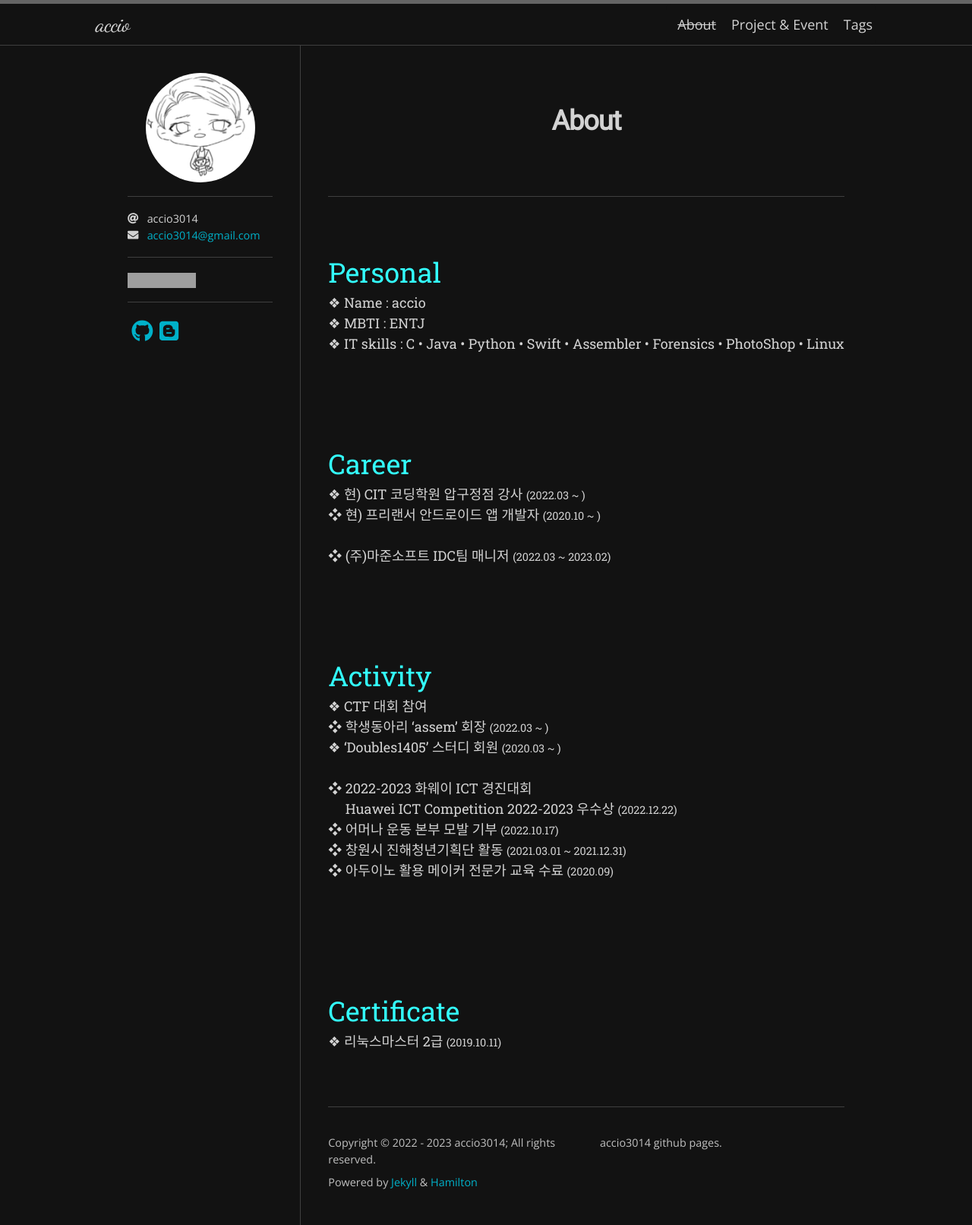
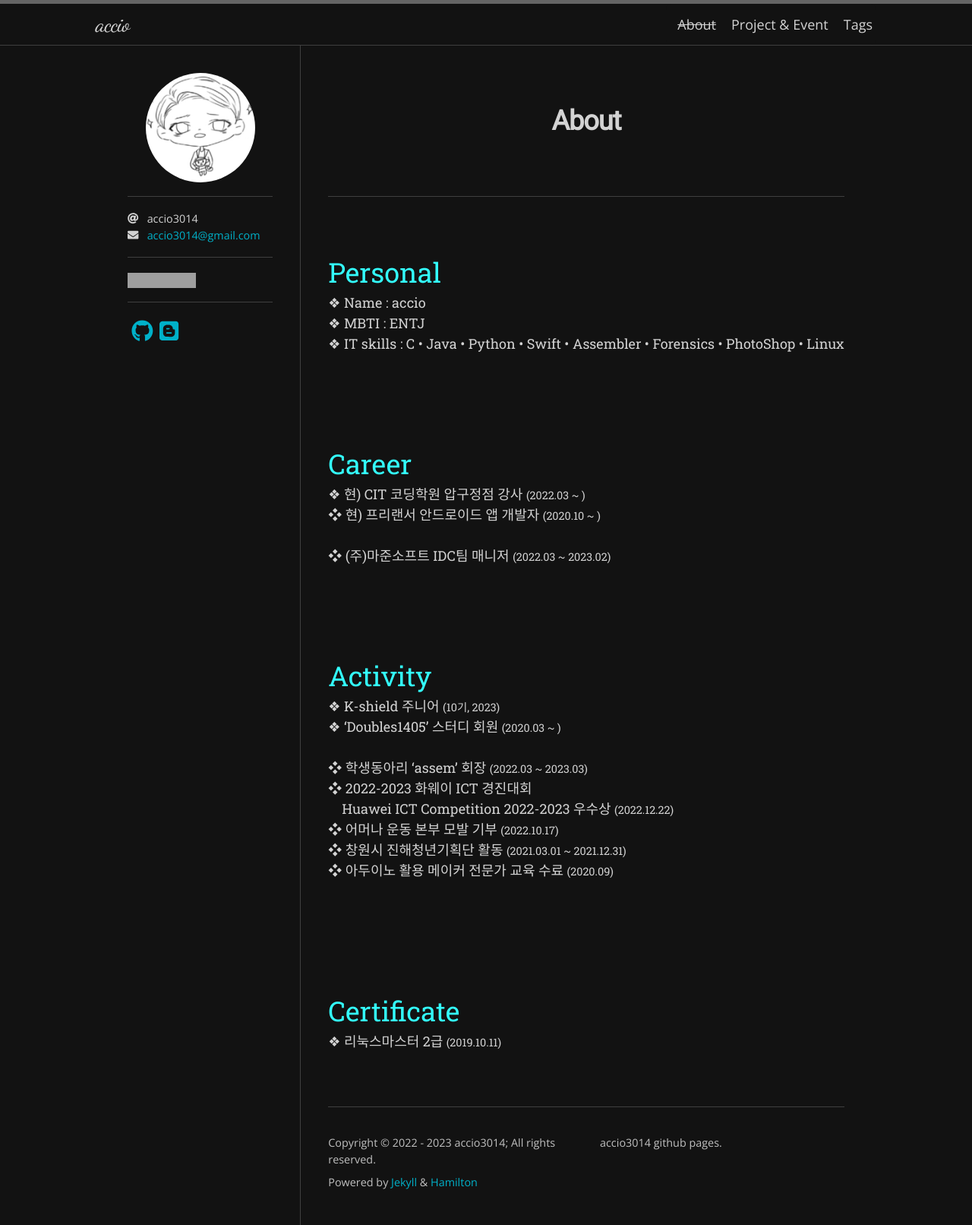
Before and after one commit to accio3014/accio3014.github.io, a Jekyll site: the page built from about.md, in a window 1280 px wide. Shown: the whole page at 76% size. Built offline with Jekyll 4.4.1, drawn with Linux system fonts in a browser that asks for light colours; nearby versions of some CDN libraries; some web fonts are replaced; grey boxes are pictures that could not be loaded.

Commit message:
About Update

```diff
--- a/about.md
+++ b/about.md
@@ -23,12 +23,12 @@ permalink: /about/
 
 <span style="font-size:2em; color:#33FFFF;">Activity</span>
 <br>
-❖  CTF 대회 참여 <br />
-❖  학생동아리 ‘assem’ 회장 <span style="font-size:0.8em;">(2022.03 ~ )</span>    <br />
+❖  K-shield 주니어 <span style="font-size:0.8em;">(10기, 2023)</span>    <br />
 ❖  ‘Doubles1405’ 스터디 회원 <span style="font-size:0.8em;">(2020.03 ~ )</span>    <br />
 <br />
+❖  학생동아리 ‘assem’ 회장 <span style="font-size:0.8em;">(2022.03 ~ 2023.03)</span>    <br />
 ❖  2022-2023 화웨이 ICT 경진대회    <br />
-&nbsp;&nbsp;&nbsp;&nbsp;&nbsp;Huawei ICT Competition 2022-2023 우수상 <span style="font-size:0.8em;">(2022.12.22)</span>     <br />
+&nbsp;&nbsp;&nbsp;&nbsp;Huawei ICT Competition 2022-2023 우수상 <span style="font-size:0.8em;">(2022.12.22)</span>     <br />
 ❖  어머나 운동 본부 모발 기부 <span style="font-size:0.8em;">(2022.10.17)</span>     <br />
 ❖  창원시 진해청년기획단 활동 <span style="font-size:0.8em;">(2021.03.01 ~ 2021.12.31)</span>     <br />
 ❖  아두이노 활용 메이커 전문가 교육 수료 <span style="font-size:0.8em;">(2020.09)</span>        <br />
--- a/index.html
+++ b/index.html
@@ -153,10 +153,10 @@
 
                         <p><span style="font-size:2em; color:#33FFFF;">Activity</span>
                         <br />
-                        ❖  CTF 대회 참여 <br />
-                        ❖  학생동아리 ‘assem’ 회장 <span style="font-size:0.8em;">(2022.03 ~ )</span>    <br />
+                        ❖  K-shield 주니어 <span style="font-size:0.8em;">(10기, 2023)</span>    <br />
                         ❖  ‘Doubles1405’ 스터디 회원 <span style="font-size:0.8em;">(2020.03 ~ )</span>    <br />
                         <br />
+                        ❖  학생동아리 ‘assem’ 회장 <span style="font-size:0.8em;">(2022.03 ~ 2023.03)</span>    <br />
                         ❖  2022-2023 화웨이 ICT 경진대회    <br />
                         &nbsp;&nbsp;&nbsp;&nbsp;Huawei ICT Competition 2022-2023 우수상 <span style="font-size:0.8em;">(2022.12.22)</span>     <br />
                         ❖  어머나 운동 본부 모발 기부 <span style="font-size:0.8em;">(2022.10.17)</span>     <br />
```
